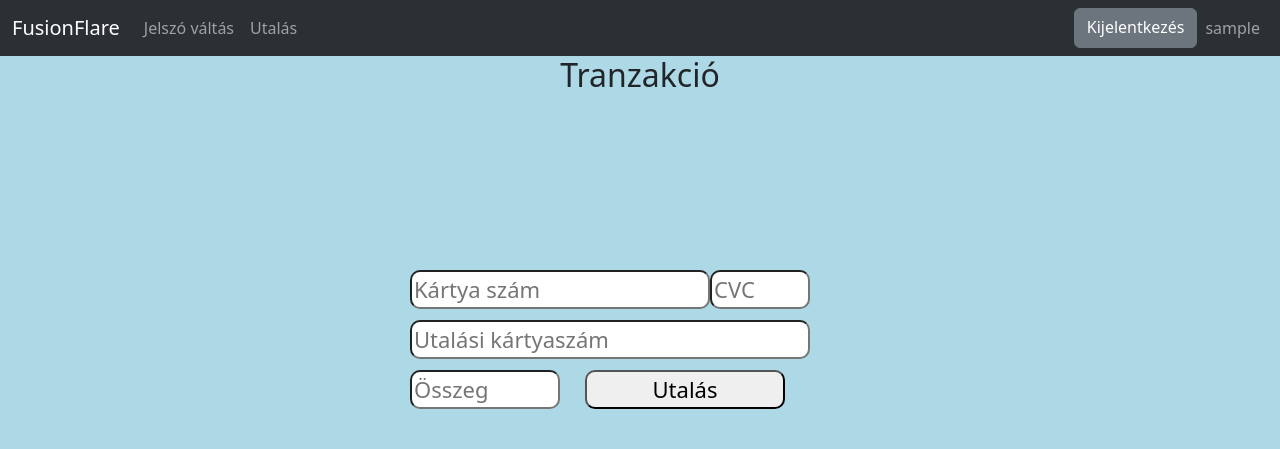
After one commit to Norbi5930/Bank-application, a Flask app: page /transfer in a window 1280 px wide. The commit adds this page. Shown: the top 449 px of the page. Run offline with Flask 3, Linux system fonts and the light colour scheme; a user stored in the database is signed in.

Commit message:
Végleges előtti változat

```diff
--- a/fusionflare/forms.py
+++ b/fusionflare/forms.py
@@ -67,3 +67,12 @@ class PasswordChangeForm(FlaskForm):
     new_password = PasswordField(validators=[InputRequired(), Length(min=8)], render_kw={"placeholder": "Új jelszó"})
     new_password_confirm = PasswordField(validators=[InputRequired(), EqualTo("new_password")], render_kw={"placeholder": "Új jelszó megerősítés"})
     submit = SubmitField("Mentés")
+
+
+
+class TransferForm(FlaskForm):
+    card_number = StringField(validators=[InputRequired(), Length(min=12, max=15)], render_kw={"placeholder": "Kártya szám"})
+    cvc_code = PasswordField(validators=[InputRequired(), Length(min=3, max=3)], render_kw={"placeholder": "CVC"})
+    to_card_number = StringField(validators=[InputRequired(), Length(min=12, max=15)], render_kw={"placeholder": "Utalási kártyaszám"})
+    money = IntegerField(validators=[InputRequired()], render_kw={"placeholder": "Összeg"})
+    submit = SubmitField("Utalás")
--- a/fusionflare/routes.py
+++ b/fusionflare/routes.py
@@ -3,15 +3,21 @@ from flask_login import login_user, current_user, logout_user, login_required
 from random import randint, sample
 
 from fusionflare import app, db, bcrypt
-from fusionflare.forms import RegisterForm, LoginForm, SecurityForm, PasswordChangeForm
+from fusionflare.forms import RegisterForm, LoginForm, SecurityForm, PasswordChangeForm, TransferForm
 from fusionflare.models import User
-from fusionflare.email_sender import SuccesRegister, NewLogin, PasswordChange
+from fusionflare.email_sender import SuccesRegister, NewLogin, PasswordChange, SuccesTransaction
 
 
 
 
 with app.app_context():
     db.create_all()
+    #hashed = bcrypt.generate_password_hash("Csipsz123").decode("utf-8")
+    #user = User(username="Norbi", card_number="123456789000", balance=50, cvc_code="000", email="bnorbert0925@gmail.com", birth_day="2009-01-26", phone_number="+380123456789", password=hashed)
+    #db.session.add(user)
+    #hashed = bcrypt.generate_password_hash("Csipsz123").decode("utf-8")
+    #user = User(username="Jancsika", card_number="123456789001", balance=50, cvc_code="000", email="bnorbert@gmail.com", birth_day="2009-02-26", phone_number="+380123456784", password=hashed)
+    #db.session.add(user)
     db.session.commit()
 
 
@@ -32,7 +38,7 @@ def register():
             hashed_password = bcrypt.generate_password_hash(form.password.data).decode("utf-8")
             card_number = generate_card_number()
             cvc_code = generate_cvc_code()
-            user = User(username=form.username.data, card_number=card_number, balance=0, cvc_code=cvc_code, email=form.email.data, birth_day=form.birth_data.data, phone_number=form.phone_number.data, password=hashed_password)
+            user = User(username=form.username.data, card_number=card_number, balance=50, cvc_code=cvc_code, email=form.email.data, birth_day=form.birth_data.data, phone_number=form.phone_number.data, password=hashed_password)
             db.session.add(user)
             db.session.commit()
             login_user(user)
@@ -49,7 +55,7 @@ def register():
 def generate_card_number():
     while True:
             unique_card_number = "".join([str(randint(0, 9)) for _ in range(12)])
-            if not User.query.filter_by(card_number=unique_card_number).first():
+            if not User.query.filter_by(card_number=unique_card_number).first() and unique_card_number[0] != 0:
                 card_number = unique_card_number
                 break
 
@@ -57,8 +63,11 @@ def generate_card_number():
 
 
 def generate_cvc_code():
-    code = "".join([str(randint(0, 9)) for _ in range(3)])
+    while True:
+        code = "".join([str(randint(0, 9)) for _ in range(3)])
 
+        if code[0] != 0:
+            break
 
     return code
 
@@ -90,8 +99,9 @@ def login():
 @app.route("/information", methods=["GET", "POST"])
 @login_required
 def information():
+    form = SecurityForm()
     if request.method == "POST":
-        if security():
+        if security(form.password.data):
             number = 0
             card_number = ""
             for numbers in str(current_user.card_number):
@@ -100,21 +110,18 @@ def information():
                     number = 0
                 number += 1
                 card_number += numbers
-
-            return render_template("information.html", title="Információk", card_number=card_number)
+            print(type(current_user.cvc_code))
+            return render_template("information.html", title="Információk", card_number=card_number, cvc_code=str(current_user.cvc_code))
         else:
             logout_user()
             flash("Mivel nem tudtad magad igazolni, ezért kizártunk a rendszerből!", "danger")
             return redirect(url_for("home"))
     else:
-        form = SecurityForm()
         return render_template("security.html", form=form, title = "Ellenőrzés")
 
-def security():
-    form = SecurityForm()
-    if form.validate_on_submit():
-        if bcrypt.check_password_hash(current_user.password, form.password.data):
-            return True
+def security(password):
+    if bcrypt.check_password_hash(current_user.password, password):
+        return True
 
     return False
 
@@ -169,6 +176,43 @@ def new_password(link,id):
 
 
 
+@app.route("/transfer", methods=["GET", "POST"])
+@login_required
+def transfer():
+    form = TransferForm()
+    if form.validate_on_submit():
+        cleared_card_number = form.card_number.data.replace("-", "")
+        cleared_to_card_number = form.to_card_number.data.replace("-", "")
+        user = scan_user(cleared_to_card_number)[0]
+        print(user)
+        if int(cleared_card_number) == int(current_user.card_number) and int(form.cvc_code.data) == int(current_user.cvc_code):
+            if user:
+                if int(form.money.data) > int(current_user.balance):
+                    flash("Nincs ennyi pénz a számládon!", "danger")
+                    return redirect(url_for("transfer"))
+                else:
+                    current_user.balance -= form.money.data
+                    user.balance += form.money.data
+                    db.session.commit()
+                    SuccesTransaction(current_user.username, current_user.email, user.username, user.card_number, form.money.data).send_email()
+                    flash("Sikeres tranzakció, a részleteket továbbitottuk az e-mail címére!", "succes")
+                    return redirect(url_for("home"))
+            else:
+                flash("Nem létezik a megadott kártyaszám!", "danger")
+                return redirect(url_for("transfer"))
+        else:
+            flash("Rossz kártyaszám vagy CVC kód!", "danger")
+            return redirect(url_for("transfer"))
+    return render_template("transfer.html", title="Utalás", form=form)
+
+
+def scan_user(card_number):
+    user = User.query.filter_by(card_number=card_number).all()
+
+    return user
+
+
+
 @app.route("/privacy", methods=["GET"])
 def privacy():
     return render_template("privacy.html", title="Privacy")
--- a/fusionflare/static/style.css
+++ b/fusionflare/static/style.css
@@ -322,3 +348,63 @@ body {
 .new-password-submit {
     transform: translateX(50px);
 }
+
+
+.transfer-panel {
+    position: absolute;
+    width: 700px;
+    height: 200px;
+    top: calc(50% - 150px);
+    left: calc(50% - 300px);
+}
+
+.transfer-card-number-item, .transfer-cvc-code-item, .transfer-to-card-number-item, .transfer-money-item, .transfer-submit-item {
+    margin-bottom: 20px;
+}
+
+.transfer-card-number {
+    position: absolute;
+    top: 10%;
+    left: 10%;
+    width: 300px;
+    font-size: 22px;
+    border-radius: 10px;
+}
+
+.transfer-cvc-code {
+    position: absolute;
+    top: 10%;
+    left: calc(55% - 15px);
+    width: 100px;
+    font-size: 22px;
+    border-radius: 10px;
+}
+
+
+.transfer-to-card-number {
+    position: absolute;
+    top: 35%;
+    left: 10%;
+    font-size: 22px;
+    border-radius: 10px;
+    width: 400px;
+}
+
+.transfer-money {
+    position: absolute;
+    top: 60%;
+    left: 10%;
+    font-size: 22px;
+    border-radius: 10px;
+    width: 150px;
+}
+
+
+.transfer-submit {
+    position: absolute;
+    top: 60%;
+    left: 35%;
+    font-size: 22px;
+    border-radius: 10px;
+    width: 200px;
+}
--- a/fusionflare/templates/index.html
+++ b/fusionflare/templates/index.html
@@ -5,6 +5,7 @@
     <meta name="viewport" content="width=device-width, initial-scale=1.0">
     <link href="https://cdn.jsdelivr.net/npm/bootstrap@5.3.2/dist/css/bootstrap.min.css" rel="stylesheet" integrity="sha384-T3c6CoIi6uLrA9TneNEoa7RxnatzjcDSCmG1MXxSR1GAsXEV/Dwwykc2MPK8M2HN" crossorigin="anonymous">
     <link rel="stylesheet" href="{{ url_for('static', filename='style.css') }}">
+    <link rel="icon" type="image/x-icon" href="{{ url_for('static', filename='bank_icon.ico') }}">
     <title>FusionFlare - {{ title }}</title>
 </head>
 <body>
@@ -30,6 +31,9 @@
             {% if current_user.is_authenticated %}
               <li class="nav-item">
                   <a class="nav-link" href="{{ url_for('new_password_request') }}">Jelszó váltás</a>
+              </li>
+              <li class="nav-item">
+                  <a class="nav-link" href="{{ url_for('transfer')}}">Utalás</a>
               </li>
             {% endif %}
           </ul>
--- a/fusionflare/templates/information.html
+++ b/fusionflare/templates/information.html
@@ -9,7 +9,8 @@
             <p class="information-bankname">FusionFlare</p>
             <p class="information-name">{{ current_user.username }}</p>
             <p class="information-card-id">{{ card_number }}</p>
-            <p class="information-cvc-code">{{ current_user.cvc_code }}</p>
+            <p class="information-cvc-code">{{ cvc_code }}</p>
+            <p class="information-balance">{{ current_user.balance }}$</p>
         </div>
     {% endblock content %}
 </body>
--- a/fusionflare/templates/login.html
+++ b/fusionflare/templates/login.html
@@ -6,6 +6,8 @@
 
 
     {% block content %}
+
+        <img id="login-background" src="{{ url_for('static', filename='login-background.jpg') }}" alt="background">
 
         <form class="login-rect" action="" method="post">
             {{ form.hidden_tag() }}
--- a/fusionflare/templates/new_password_request.html
+++ b/fusionflare/templates/new_password_request.html
@@ -7,7 +7,7 @@
 
 
     <form action="" method="post">
-        <button type="submit" style="position: absolute; left: calc(50% - 100px); top: calc(50% - 100px);">Kérelmezés</button>
+        <button type="submit" style="position: absolute; left: calc(50% - 150px); top: calc(50% - 100px); font-size: 46px; border-radius: 10px;">Kérelmezés</button>
     </form>
 
 {% endblock content %}
--- a/fusionflare/templates/register.html
+++ b/fusionflare/templates/register.html
@@ -5,6 +5,8 @@
 
 
     {% block content %}
+
+        <img id="register-background" src="{{ url_for('static', filename='register_background.png') }}" alt="background">
 
         <form class="register-rect" action="" method="post">
             {{ form.hidden_tag() }}
--- /dev/null
+++ b/fusionflare/templates/transfer.html
@@ -0,0 +1,29 @@
+{% extends "index.html" %}
+
+
+
+{% block content %}
+    <h2 style="text-align: center;">Tranzakció</h2>
+
+    <form class="transfer-panel" action="" method="post">
+        {{ form.hidden_tag() }}
+
+        <div class="transfer-card-number-item">
+            {{ form.card_number(class="transfer-card-number") }}
+        </div>
+        <div class="transfer-cvc-code-item">
+            {{ form.cvc_code(class="transfer-cvc-code") }}
+        </div>
+        <div class="transfer-to-card-number-item">
+            {{ form.to_card_number(class="transfer-to-card-number") }}
+        </div>
+        <div class="transfer-money-item">
+            {{ form.money(class="transfer-money") }}
+        </div>
+        <div class="transfer-submit-item">
+            {{ form.submit(class="transfer-submit") }}
+        </div>
+    </form>
+
+
+{% endblock content %}
```
Also changed, not shown: other parts of fusionflare/static/style.css (+27 -1 lines), fusionflare/email_sender.py (+16 -0 lines), fusionflare/static/back_icon.png (renamed from fusionflare/images/back_icon.png), fusionflare/static/bank_icon.ico (renamed from fusionflare/images/bank_icon.ico), fusionflare/static/login-background.jpg (added), fusionflare/static/register_background.png (renamed from fusionflare/images/main_background.png).
